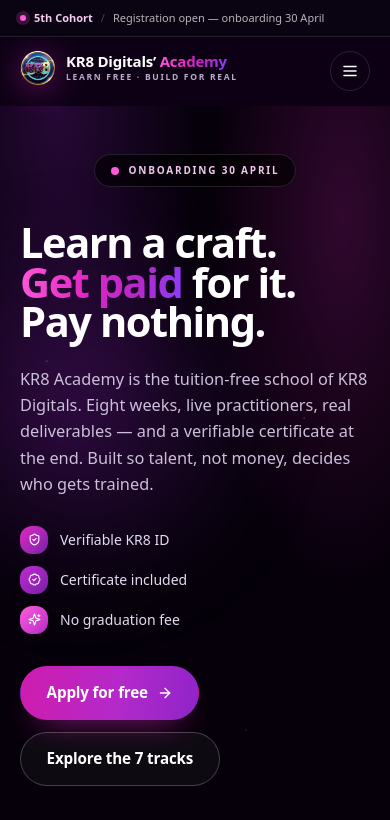
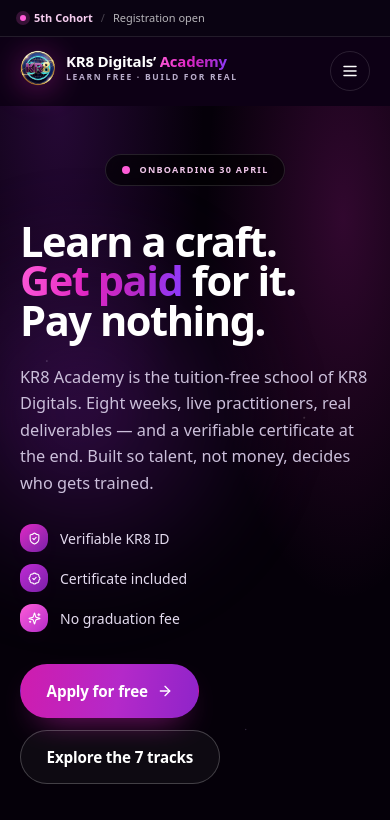
Before and after one commit to kr8digitals/KR8-Academy, a React (Vite) app: page / in a window 390 px wide. Shown: the top 820 px of the page. Built offline with nearby package versions, Linux system fonts and the light colour scheme.

Commit message:
Academy: single-line hero pill and topbar at 320px
Co-authored-by: arena-agent <297053741+arena-agent@users.noreply.github.com>

```diff
--- a/src/components/Layout.tsx
+++ b/src/components/Layout.tsx
@@ -61,7 +61,8 @@ export function Nav() {
               <span className="font-semibold text-[#f6cdef]">{db.settings.cohortName}</span>
               <span className="mx-2 text-white/25">/</span>
               <span className="text-white/70">
-                {openTracks ? "Registration open — onboarding 30 April" : "Admissions paused — join the waitlist"}
+                {openTracks ? "Registration open" : "Waitlist open"}
+                <span className="hidden xs:inline sm:inline"> — onboarding 30 April</span>
               </span>
             </span>
           </p>
--- a/src/pages/Home.tsx
+++ b/src/pages/Home.tsx
@@ -74,13 +74,13 @@ function HeroPill() {
   }, []);
 
   return (
-    <span className="inline-flex items-center gap-2.5 rounded-full border border-white/12 bg-black/60 px-4 py-2 backdrop-blur-md">
-      <span className="relative flex h-2 w-2" aria-hidden="true">
+    <span className="inline-flex max-w-full items-center gap-2.5 rounded-full border border-white/12 bg-black/60 px-4 py-2 backdrop-blur-md">
+      <span className="relative flex h-2 w-2 shrink-0" aria-hidden="true">
         <span className="absolute inline-flex h-full w-full animate-ping rounded-full bg-magenta-bright opacity-70" />
         <span className="relative inline-flex h-2 w-2 rounded-full bg-magenta-bright" />
       </span>
       <span
-        className={`text-[10px] font-bold uppercase tracking-[0.18em] text-[#f0c6ea] transition-opacity duration-300 sm:text-[11px] ${
+        className={`min-w-0 truncate text-[9px] font-bold uppercase tracking-[0.14em] text-[#f0c6ea] transition-opacity duration-300 sm:text-[11px] sm:tracking-[0.18em] ${
           fade ? "opacity-0" : "opacity-100"
         }`}
       >
```
